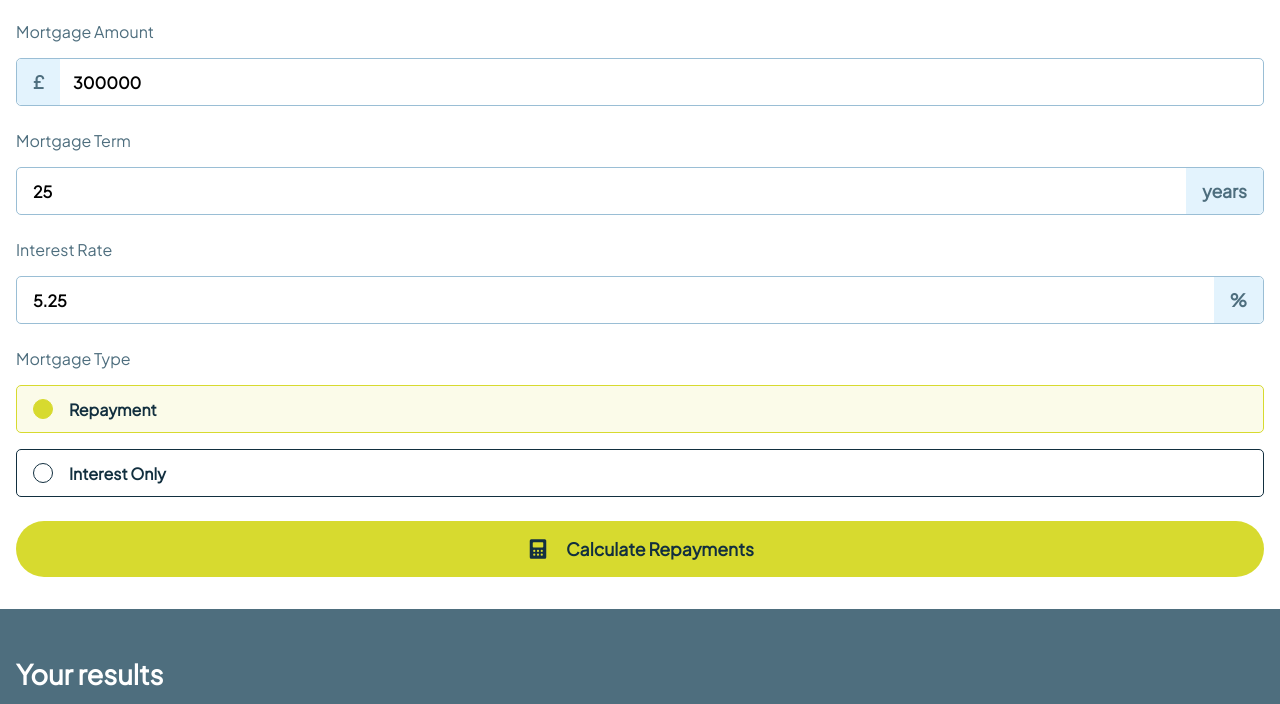
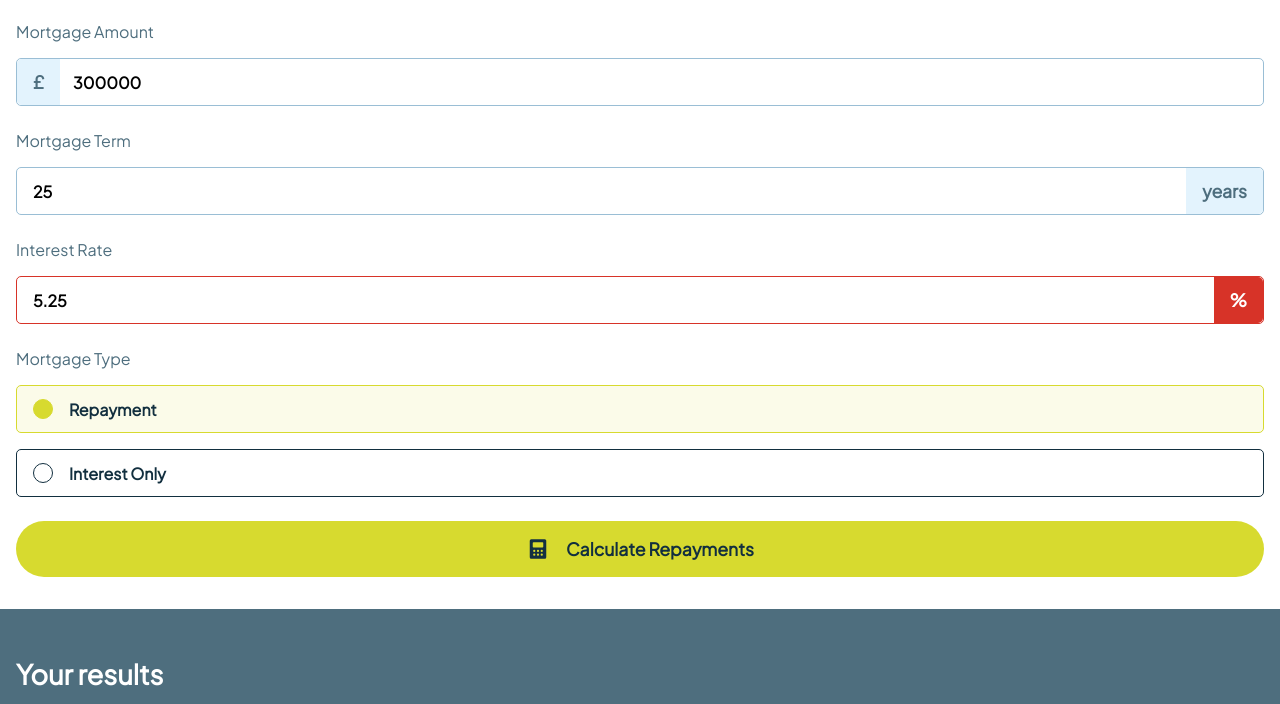
Before and after one commit to jkaps9/mortgage-repayment-calculator, a website built with webpack: page src/template.html in a window 1280 px wide. Shown: the part 94-798 px from the top of the page. Built offline with nearby package versions, Linux system fonts and the light colour scheme.

Commit message:
style for error state

```diff
--- a/src/styles.css
+++ b/src/styles.css
@@ -92,6 +92,10 @@ body {
     &:focus {
       outline-color: var(--Lime);
     }
+
+    &:invalid {
+      border-color: var(--Red);
+    }
   }
 
   .input-container {
@@ -102,6 +106,11 @@ body {
     &:has(input[type="number"]:focus) > .inner-label {
       background-color: var(--Lime);
       color: var(--Slate-900);
+    }
+
+    &:has(input[type="number"]:invalid) > .inner-label {
+      background-color: var(--Red);
+      color: var(--White);
     }
   }
 
--- a/src/template.html
+++ b/src/template.html
@@ -18,7 +18,7 @@
             <label>
               Mortgage Amount
               <div class="input-container">
-                <input type="number" min="0" value="300000" />
+                <input type="number" min="0" value="300000" required />
                 <div class="inner-label left">£</div>
               </div>
             </label>
@@ -26,14 +26,14 @@
               Mortgage Term
               <div class="input-container">
                 <div class="inner-label right">years</div>
-                <input type="number" min="0" value="25" />
+                <input type="number" min="0" value="25" required />
               </div>
             </label>
             <label>
               Interest Rate
               <div class="input-container">
                 <div class="inner-label right">%</div>
-                <input type="number" min="0" value="5.25" />
+                <input type="number" min="0" value="5.25" required />
               </div>
             </label>
 
```
